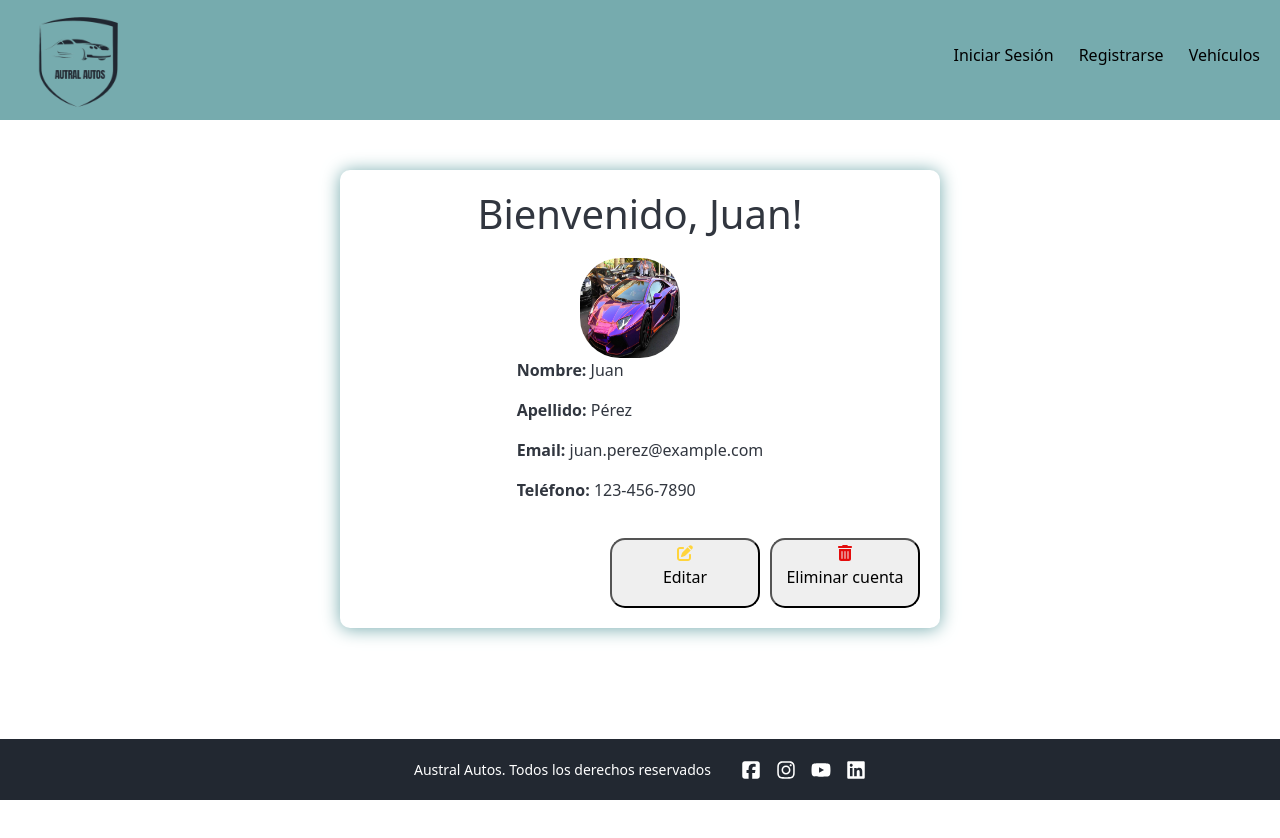
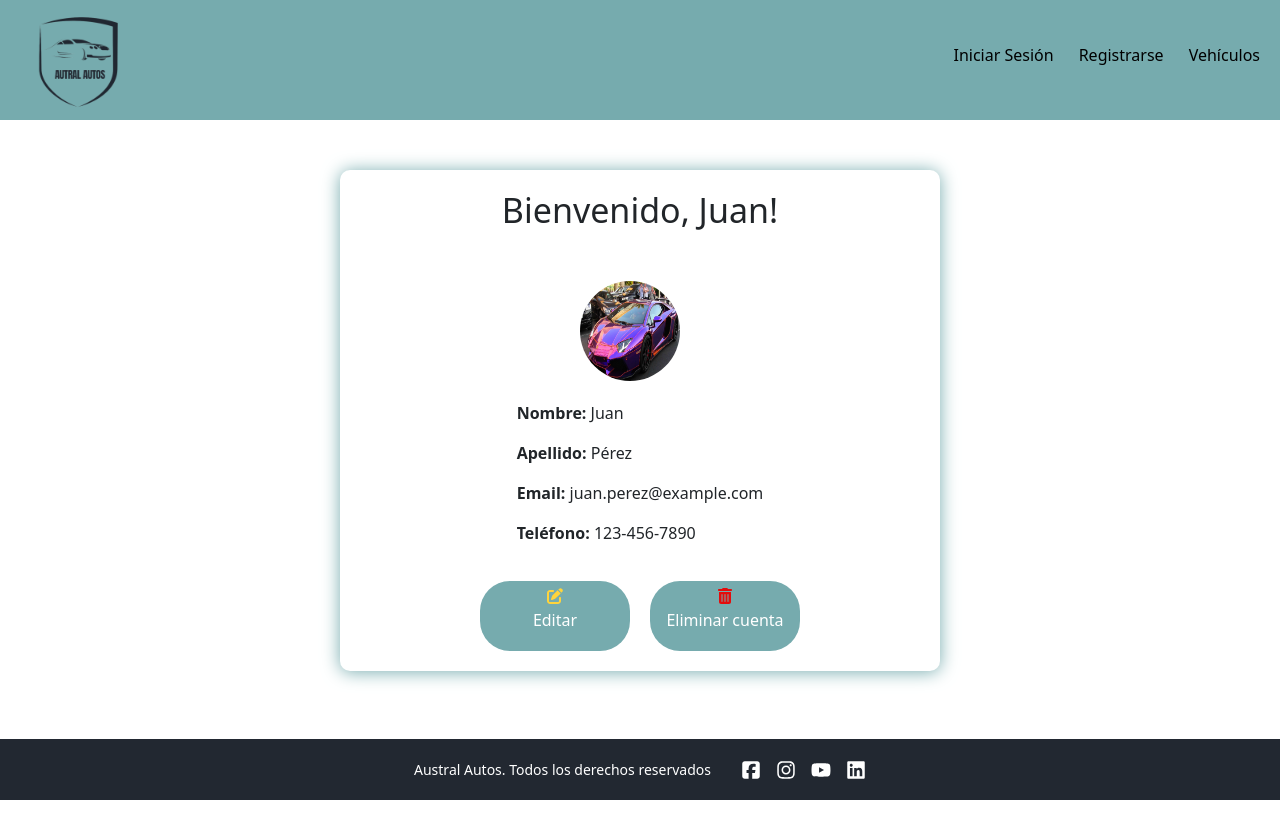
Before and after one commit to jhonnyquevedo/prueba_proyecto, a React (Vite) app in the folder frontend/: page /perfil in a window 1280 px wide. Shown: the top 838 px of the page. Built offline with nearby package versions, Linux system fonts and the light colour scheme.

Commit message:
agregando css mejorando vistas

```diff
--- a/frontend/src/components/Navbar/Navbar.jsx
+++ b/frontend/src/components/Navbar/Navbar.jsx
@@ -1,5 +1,5 @@
 import "./Navbar.css";
-import { NavLink } from "react-router-dom";
+import { NavLink, useNavigate } from "react-router-dom";
 import { useContext, useState, useEffect } from "react";
 import { AuthContext } from '../../context/Context';
 import logo from '../../assets/logo/logo.png';
@@ -8,12 +8,17 @@ function Navbar() {
   const { isAuthenticated, logout } = useContext(AuthContext);
   const [scrolled, setScrolled] = useState(false);
   const [menuOpen, setMenuOpen] = useState(false);
+  const navigate = useNavigate();
 
-  //  componente NavLink junto con el atributo isActive nos ayudan a saber cuál de las opciones de navegación corresponde a la ruta consultada.
   const setActiveClass = ({ isActive }) => (isActive ? "active" : undefined);
 
   const toggleMenu = () => {
     setMenuOpen(!menuOpen);
+  };
+
+  const handleLogout = () => {
+    logout();
+    navigate('/');
   };
 
   useEffect(() => {
@@ -82,8 +87,10 @@ function Navbar() {
                 <h6>Perfil</h6>
               </NavLink>
             </div>
-            <div className="boton" onClick={logout}>
-              <h6>Cerrar Sesión</h6>
+            <div className="boton">
+              <NavLink className={`base ${setActiveClass}`} to="/" onClick={handleLogout} activeclassname="active-link">
+                <h6>Cerrar Sesión</h6>
+              </NavLink>
             </div>
           </>
         )}
--- a/frontend/src/views/Detalle/Detalle.css
+++ b/frontend/src/views/Detalle/Detalle.css
@@ -14,11 +14,20 @@
 .detalleVehiculo h1 {
     font-size: 24px;
     margin-bottom: 10px;
+    padding: 20px;
 }
 
-.detalleVehiculo img {
-    max-width: 100%;
-    max-height: 200px; /* Ajusta la altura máxima según tu diseño */
+.imagenVehiculo{
+    display: flex;
+    justify-content: center;
+}
+
+
+.imagen-detalle {
+    display: flex;
+    justify-content: center;
+    width: 80%;
+
     margin-bottom: 20px;
     border-radius: 5px;
     box-shadow: 0 0 5px rgba(0, 0, 0, 0.1);
@@ -114,7 +123,7 @@
     }
 }
 
-.iconoDetalle{
+.iconoDetalle {
     font-size: 20px;
 
 }
--- a/frontend/src/views/Detalle/Detalle.jsx
+++ b/frontend/src/views/Detalle/Detalle.jsx
@@ -45,7 +45,10 @@ function Detalle() {
         <div className="detalleVehiculo">
             <h1>{vehiculo.titulo}</h1>
             <div className="detalleVehiculo2">
-                <img  src={vehiculo.imagen} alt={vehiculo.titulo} />
+
+                <div className="imagenVehiculo">
+                <img className='imagen-detalle' src={vehiculo.imagen} alt={vehiculo.titulo} />
+                </div>
 
                 <div>
                     <h2> <MdOutlineAttachMoney className='iconoDetalle'/>  Precio: {vehiculo.precio}</h2>
--- a/frontend/src/views/MisPublicaciones/MisPublicaciones.css
+++ b/frontend/src/views/MisPublicaciones/MisPublicaciones.css
@@ -13,6 +13,11 @@
     flex-wrap: wrap;
     gap: 50px;
     justify-content: center;
+}
+
+.publicacion-title{
+    padding: 20px;
+    font-size: 20px;
 }
 
 .publicacion-card {
--- a/frontend/src/views/MisPublicaciones/MisPublicaciones.jsx
+++ b/frontend/src/views/MisPublicaciones/MisPublicaciones.jsx
@@ -42,7 +42,7 @@ function MisPublicaciones() {
                 {publicaciones.map((publicacion) => (
                     <div key={publicacion.id_publicacion} className="publicacion-card">
                         <img src={publicacion.imagen} alt={publicacion.titulo} />
-                        <h2>{publicacion.titulo}</h2>
+                        <h2 className="publicacion-title">{publicacion.titulo}</h2>
                         <div className="botones-container">
                             <button className='boton-MisPublicaciones' onClick={() => handleVerDetalle(publicacion.id_publicacion)}>Detalle</button>
                             <button className='boton-MisPublicaciones' onClick={() => handleEditar(publicacion.id_publicacion)}>Editar</button>
--- a/frontend/src/views/Perfil/Perfil.css
+++ b/frontend/src/views/Perfil/Perfil.css
@@ -1,10 +1,13 @@
 .container {
   height: 100vh;
   padding-top: 50px;
-  color: #31363F;
 }
 
 .contenedor-perfil {
+  display: flex;
+  flex-direction: column;
+  align-items: center;
+  justify-content: center;
   max-width: 600px;
   margin: 20px auto;
   padding: 20px;
@@ -14,11 +17,15 @@
 }
 
 .bienvenida {
+  font-size: 34px;
   text-align: center;
   margin-bottom: 20px;
 }
 
+
+
 .info-usuario {
+  padding-top: 10px;
   display: flex;
   align-items: center;
   margin-bottom: 20px;
@@ -29,39 +36,46 @@
   display: flex;
   width: 100px;
   height: 100px;
-    border-radius: 40%;
+  border-radius: 50%;
   margin-right: 20px;
 }
 
 .campos {
   flex: 1;
+  padding-top: 20px;
 }
 
 .acciones {
   text-align: center;
   display: flex;
   justify-content: flex-end;
-    gap: 10px;
+  gap: 20px;
 }
 
-  .boton-editar, .boton-eliminar {
-    background-color: #76ABAE;
-    color: white;
+.boton-editar,
+.boton-eliminar {
   padding: 10px 20px;
-    border: none;
   border-radius: 5px;
   cursor: pointer;
   font-size: 14px;
   margin-right: 10px;
+  display: flex;
+
 }
 
-  .boton-icono{
-    border-radius: 15px;
+.boton-icono {
+  justify-content: center;
+  align-items: center;
+  color: white;
+  background-color: #76ABAE;
+  border-radius: 30px;
   width: 150px;
   height: 70px;
+  border: none;
 }
 
-  .boton-editar:hover, .boton-eliminar:hover {
+.boton-editar:hover,
+.boton-eliminar:hover {
   background-color: #31363F;
 }
 
--- a/frontend/src/views/Perfil/Perfil.jsx
+++ b/frontend/src/views/Perfil/Perfil.jsx
@@ -29,7 +29,7 @@ function Perfil() {
     <div className='container'>
       <div className="contenedor-perfil">
         <div className="bienvenida">
-          <h1>Bienvenido, {usuario.nombre}!</h1>
+          <h1 className='bienvenida'>Bienvenido, {usuario.nombre}!</h1>
         </div>
         <div className="info-usuario">
           <img src={usuario.foto} alt="Foto de perfil" className="foto-perfil" />
```
Also changed, not shown: frontend/src/components/Navbar/Navbar.css (+5 -6 lines), frontend/src/assets/logo/gif.gif (added). Lines whose indentation alone changed are shown as unchanged.
